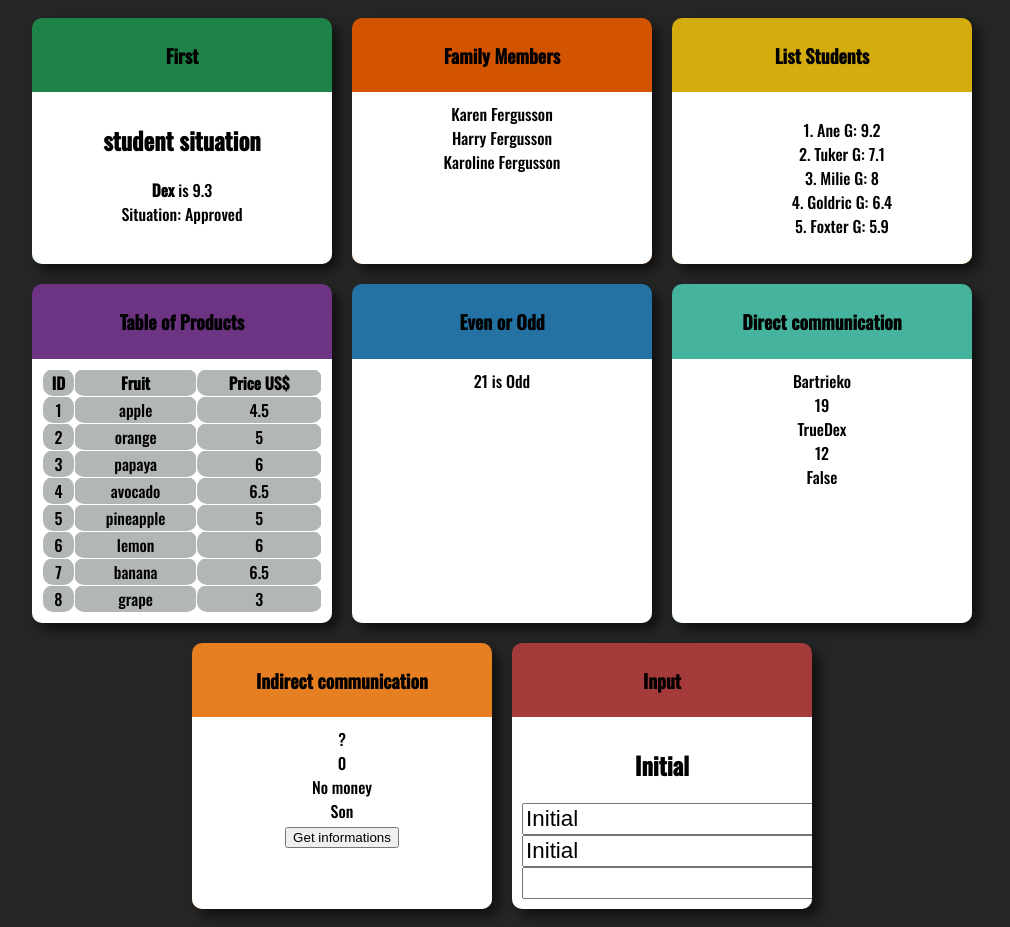
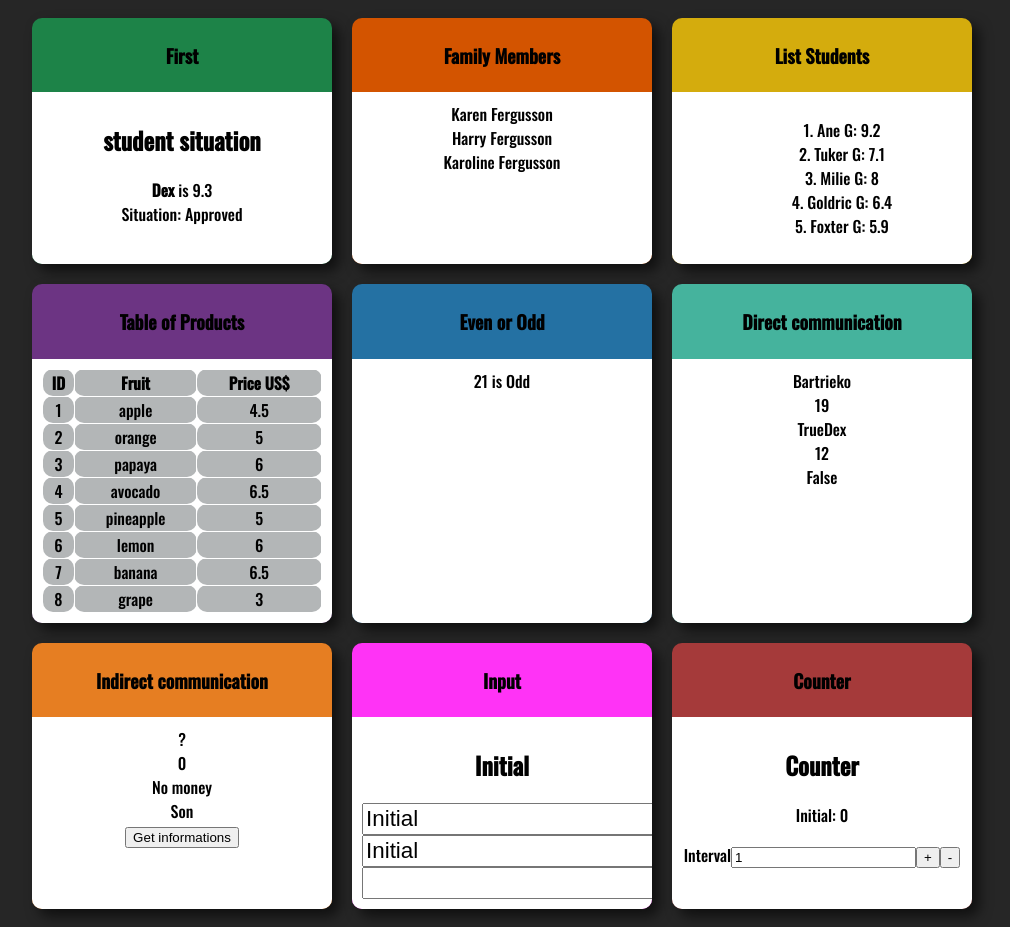
Before and after one commit to ArthurMtTh/react-fundamentals, a React (Create React App) app: page / in a window 1280 px wide. Shown: the whole page, without its empty margins (138-1148 px from the left). Built offline with nearby package versions, Linux system fonts and the light colour scheme.

Commit message:
class component

```diff
--- a/src/App.jsx
+++ b/src/App.jsx
@@ -22,6 +22,9 @@ import Indirect from "./components/comunication/indirect/Indirect";
 
 //form
 import Input from "./components/form/Input";
+
+//counter
+import Counter from "./components/counter/Counter";
 
 const app = () => (
     <div className="App">
@@ -62,9 +65,14 @@ const app = () => (
                 <Indirect/>
             </Card>
 
-            <Card title='Input'>
+            <Card title='Input' color='#FF33F6'>
                 <Input/>
             </Card>
+
+            <Card title='Counter'>
+                <Counter initNumber={0}></Counter>
+            </Card>
+
         </div>
     </div>
 );
--- /dev/null
+++ b/src/components/counter/Counter.jsx
@@ -0,0 +1,43 @@
+import React, { Component } from "react";
+
+export default class Counter extends Component {
+
+        state = {
+            number: this.props.initNumber || 0,
+            interval: this.props.initInterval || 1
+        }
+
+        increment = () => {
+            this.setState({
+                number: this.state.number + this.state.interval
+            })
+        }
+
+        decrement = () => {
+            this.setState({
+                number: this.state.number - this.state.interval
+            })
+        }
+
+        setInterval = (event) => {
+            this.setState({
+                interval: +event.target.value
+            })
+        }
+    render () {
+        return (
+            <div>
+                <h2>Counter</h2>
+                <p>Initial: {this.state.number}</p>
+                <label htmlFor="intervalInput"> Interval</label>
+                <input
+                    id='intervalInput'
+                    type="number"
+                    value={this.state.interval}
+                    onChange={this.setInterval} />
+                <button onClick={this.increment}>+</button>
+                <button onClick={this.decrement}>-</button>
+            </div>
+        )
+    }
+}
```
